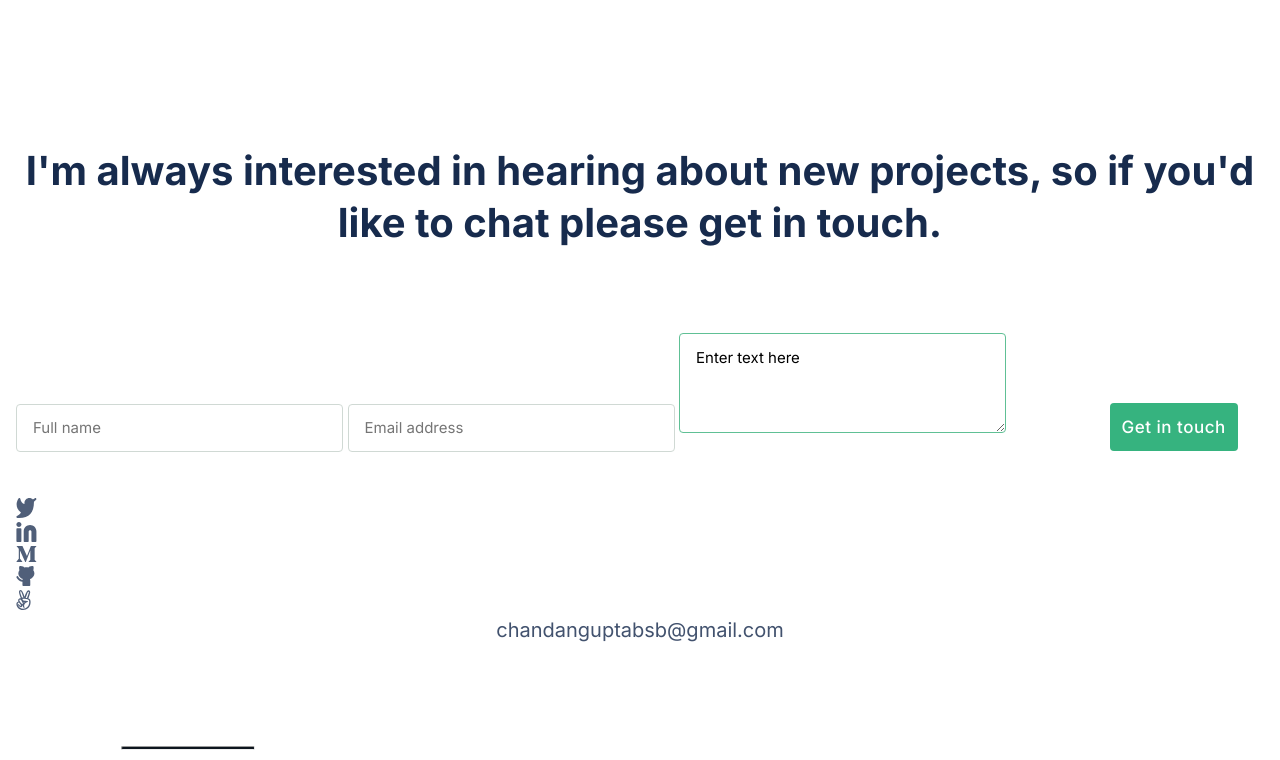
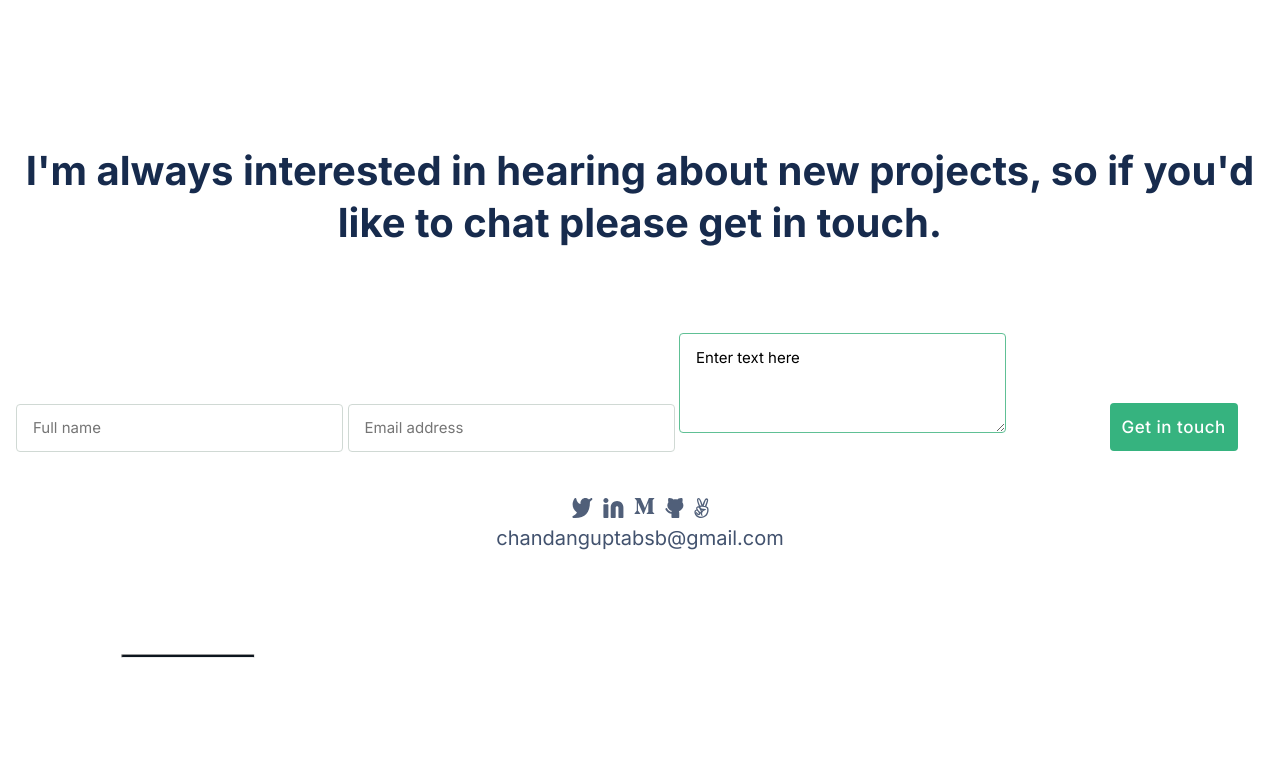
Before and after one commit to Chandan-devs-tech/Portfolio, a website: page index.html in a window 1280 px wide. Shown: the part 2953-3713 px from the top of the page. After the commit the page ends 3621 px from the top, so only its background shows below. Drawn offline with Linux system fonts and the light colour scheme.

Commit message:
designed social icons

```diff
--- a/css/footer.css
+++ b/css/footer.css
@@ -92,8 +92,14 @@ form textarea {
 
 .footer-social-icons {
   margin-top: 46px;
+  display: flex;
+  justify-content: center;
+  gap: 10px;
 }
 
+/* .footer-social-icons ul li{
+  margin-left: 10px;
+} */
 .image2 {
   position: absolute;
   right: -17px;
```
